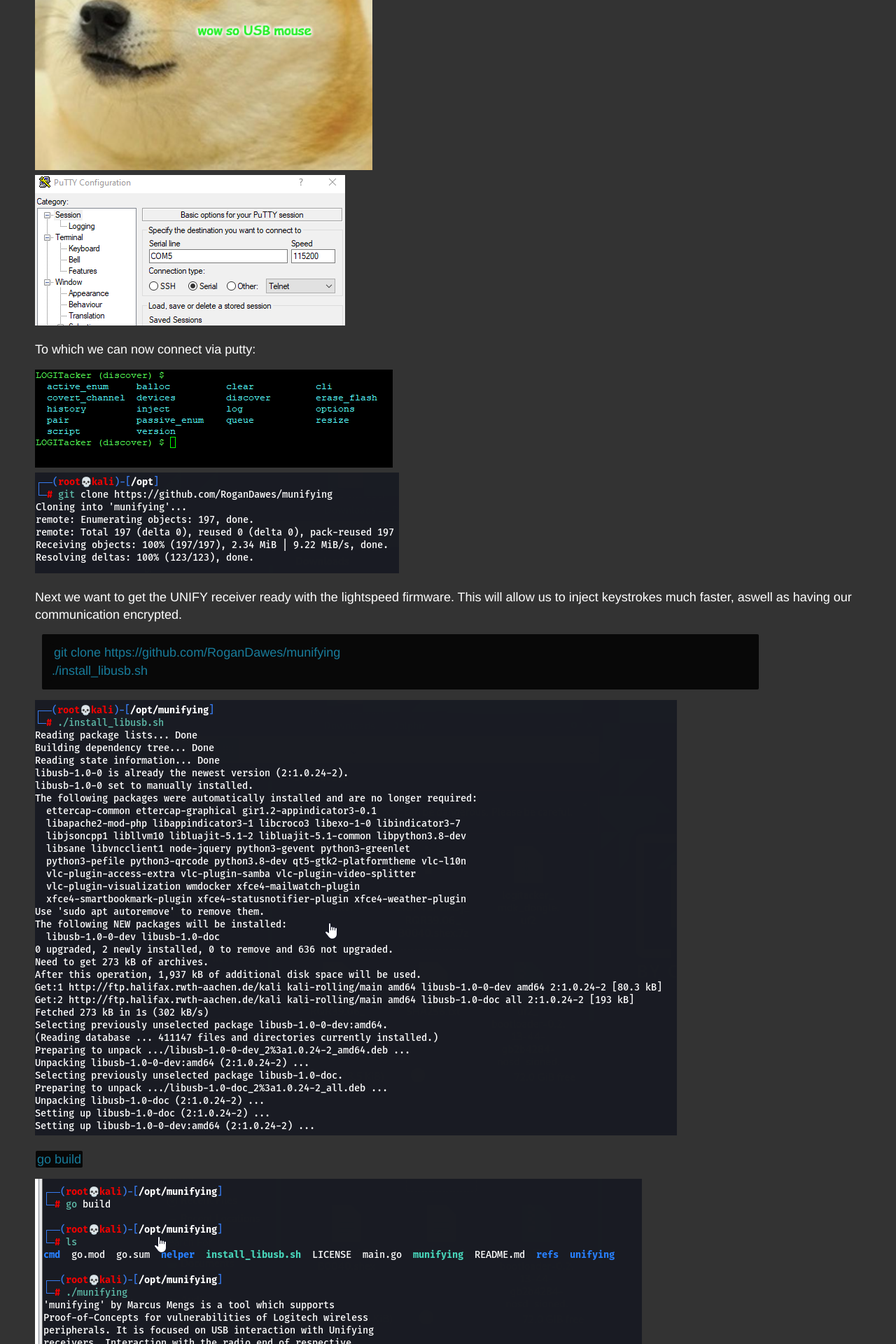
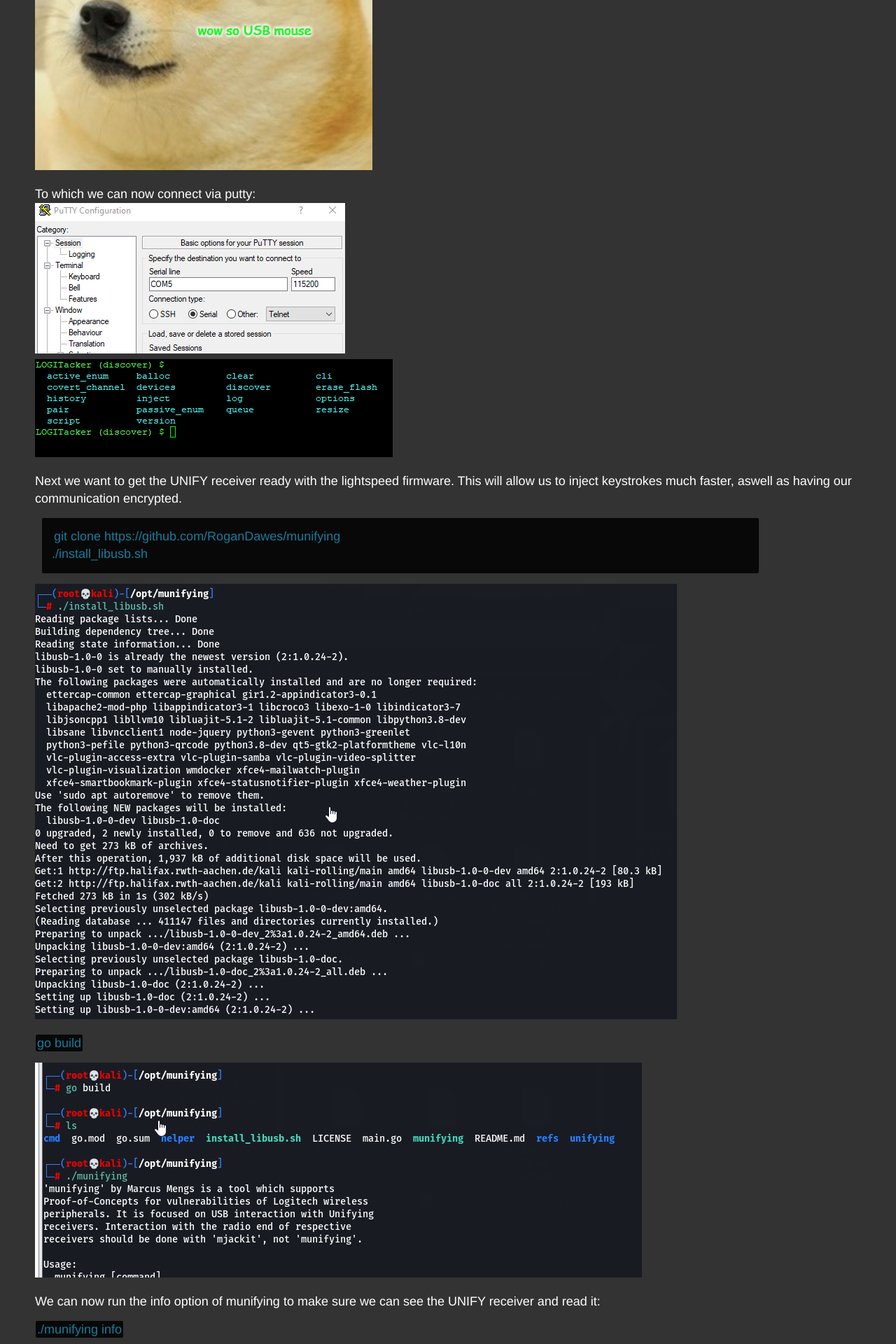
Before and after one commit to LuemmelSec/LuemmelSec.github.io, a Jekyll site: the page built from _posts/2021-05-15-Building-An-Evil-USB-Cable.md, in a window 1280 px wide. Shown: the part 3054-4974 px from the top of the page at 70% size. Built offline with Jekyll 4.4.1, drawn with Linux system fonts in a browser that asks for light colours.

Commit message:
Update 2021-05-15-Building-An-Evil-USB-Cable.md

```diff
--- a/_posts/2021-05-15-Building-An-Evil-USB-Cable.md
+++ b/_posts/2021-05-15-Building-An-Evil-USB-Cable.md
@@ -66,12 +66,10 @@
 
 The MDK-Dongle now is 4 devices, one of them being a serial device on a COM port:
 <img src="/images/2021-05-15/doge.png">
-<img src="/images/2021-05-15/2.png">
 
 To which we can now connect via putty:
-
+<img src="/images/2021-05-15/2.png">
 <img src="/images/2021-05-15/3.png">
-<img src="/images/2021-05-15/4.png">
 
 Next we want to get the UNIFY receiver ready with the lightspeed firmware. This will allow us to inject keystrokes much faster, aswell as having our communication encrypted.
 
```
